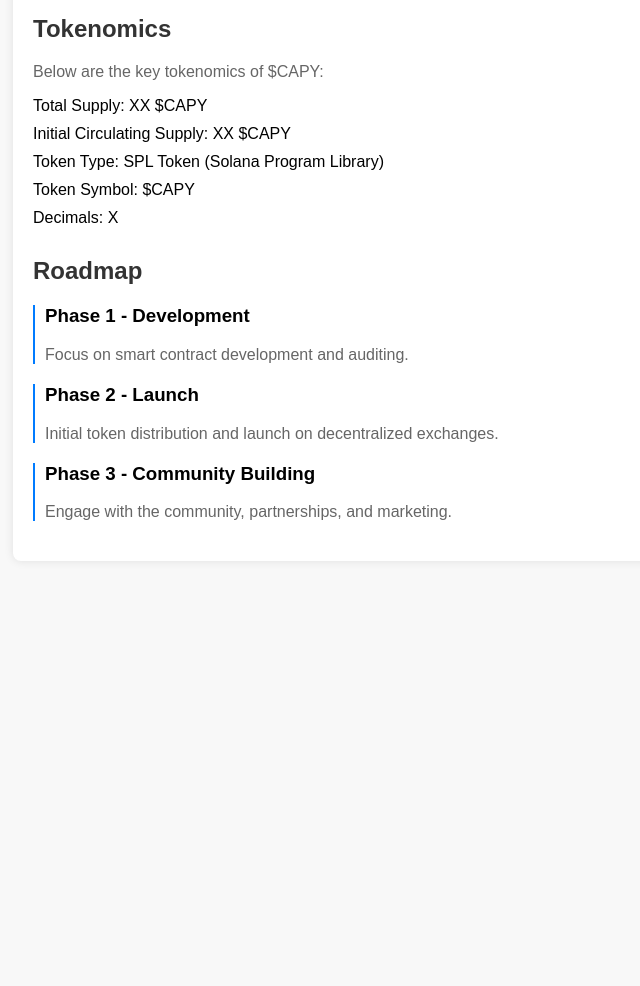
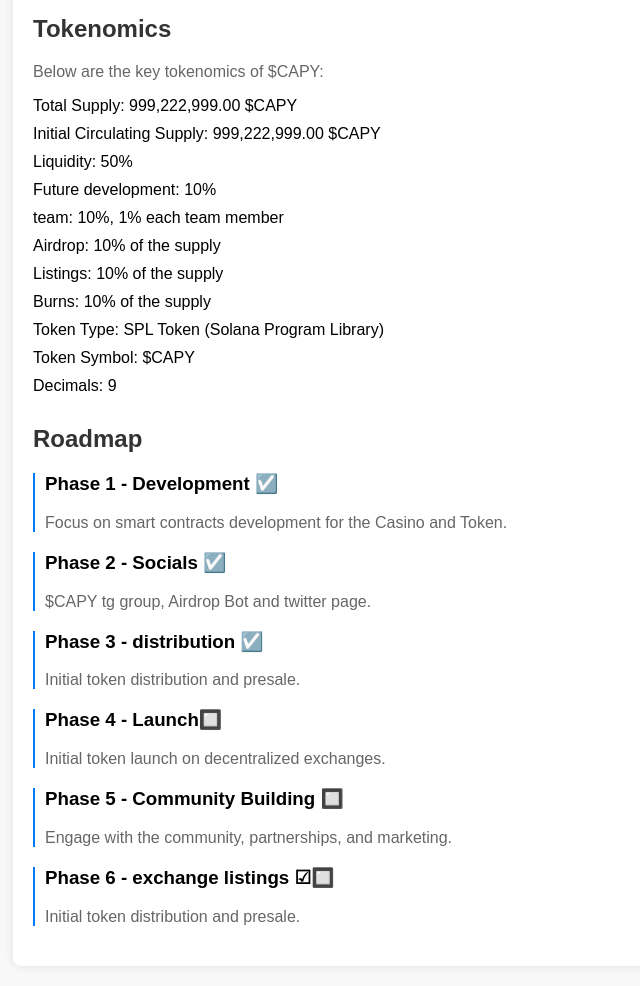
Before and after one commit to WebTemplatesfam/Road, a plain HTML site: page index.html in a window 1280 px wide. Shown: the part 113-1099 px from the top of the page, without its empty margins (207-847 px from the left). Before the commit the page ends 800 px from the top, so only its background shows below. Drawn offline with Linux system fonts and the light colour scheme.

Commit message:
Update index.html

```diff
--- a/index.html
+++ b/index.html
@@ -3,7 +3,7 @@
 <head>
     <meta charset="UTF-8">
     <meta name="viewport" content="width=device-width, initial-scale=1.0">
-    <title>$CAPY Token - Solana Blockchain</title>
+    <title>MarketCapy Memecoin - Solana Casino</title>
     <style>
         body {
             font-family: Arial, sans-serif;
@@ -44,34 +44,51 @@
 </head>
 <body>
     <div class="container">
-        <h1>$CAPY Token - Solana Blockchain</h1>
+        <h1>MarketCapy Memecoi - Solana Casino</h1>
 
         <h2>Tokenomics</h2>
         <p>Below are the key tokenomics of $CAPY:</p>
         <ul>
-            <li>Total Supply: XX $CAPY</li>
-            <li>Initial Circulating Supply: XX $CAPY</li>
+            <li>Total Supply: 999,222,999.00 $CAPY</li>
+            <li>Initial Circulating Supply: 999,222,999.00 $CAPY</li>
+            <li>Liquidity: 50%</li>
+            <li>Future development: 10%</li>
+            <li>team: 10%, 1% each team member</li>
+            <li>Airdrop: 10% of the supply</li>
+            <li>Listings: 10% of the supply</li>
+            <li>Burns: 10% of the supply</li>
             <li>Token Type: SPL Token (Solana Program Library)</li>
             <li>Token Symbol: $CAPY</li>
-            <li>Decimals: X</li>
+            <li>Decimals: 9</li>
             <!-- Add more tokenomics details here -->
         </ul>
 
         <h2>Roadmap</h2>
         <div class="roadmap">
             <div class="roadmap-item">
-                <h3>Phase 1 - Development</h3>
-                <p>Focus on smart contract development and auditing.</p>
+                <h3>Phase 1 - Development ☑️</h3>
+                <p>Focus on smart contracts development for the Casino and Token.</p>
             </div>
             <div class="roadmap-item">
-                <h3>Phase 2 - Launch</h3>
-                <p>Initial token distribution and launch on decentralized exchanges.</p>
+                <h3>Phase 2 - Socials ☑️</h3>
+                <p>$CAPY tg group, Airdrop Bot and twitter page.</p>
             </div>
             <div class="roadmap-item">
-                <h3>Phase 3 - Community Building</h3>
+                <h3>Phase 3 - distribution ☑️</h3>
+                <p>Initial token distribution and presale.</p>
+            </div>
+            <div class="roadmap-item">
+                <h3>Phase 4 - Launch🔲</h3>
+                <p>Initial token launch on decentralized exchanges.</p>
+            </div>
+            <div class="roadmap-item">
+                <h3>Phase 5 - Community Building 🔲</h3>
                 <p>Engage with the community, partnerships, and marketing.</p>
             </div>
-            <!-- Add more phases as needed -->
+            <div class="roadmap-item">
+                <h3>Phase 6 - exchange listings ☑🔲</h3>
+                <p>Initial token distribution and presale.</p>
+            </div>
         </div>
     </div>
 </body>
```
